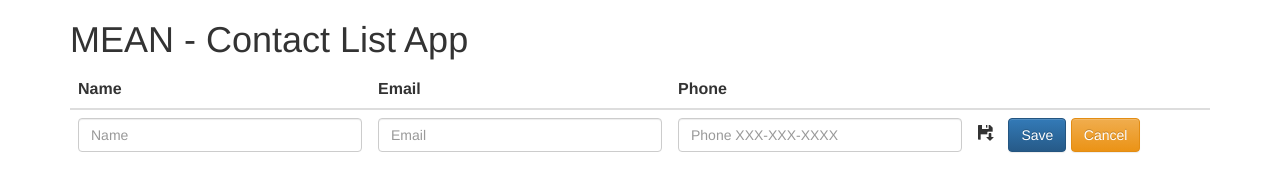
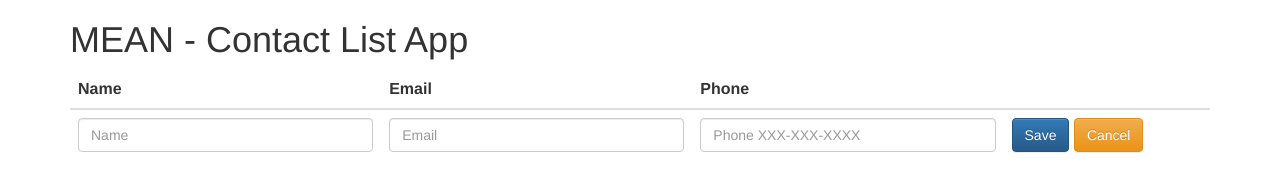
Before and after one commit to chhunchha/contactlistmean, a website: page public/index.html in a window 1280 px wide. Drawn offline with nearby package versions, Linux system fonts and the light colour scheme; no server answers.

Commit message:
heroku deployment prepare

```diff
--- a/public/index.html
+++ b/public/index.html
@@ -38,9 +38,6 @@
                         <input ng-model="ctrl.contact.phone" class="form-control" placeholder="Phone XXX-XXX-XXXX"/>
                     </td>
                     <td>
-                        <span ng-click="ctrl.saveContact()" class="glyphicon glyphicon-floppy-save" aria-hidden="true" style="padding-right: 10px;"></span>
-
-
                         <button ng-click="ctrl.saveContact()" class="btn btn-primary">Save</button>
                         <button ng-click="ctrl.cancelEdit()" class="btn btn-warning">Cancel</button>
                     </td>
```
